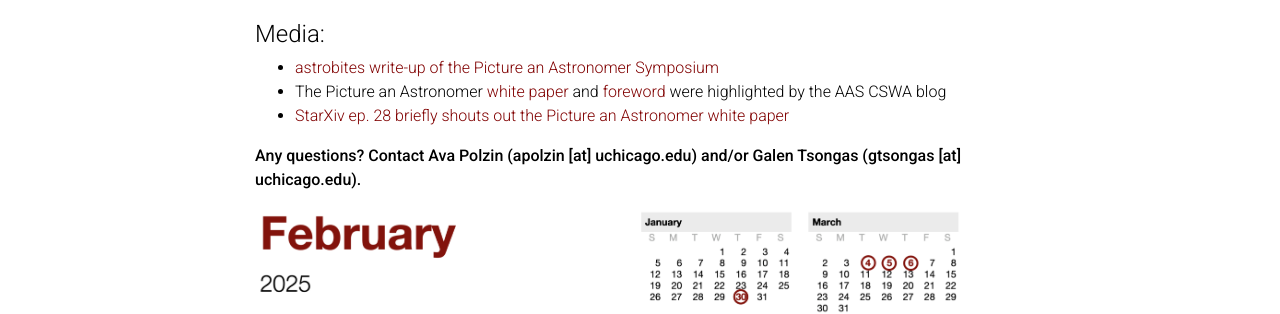
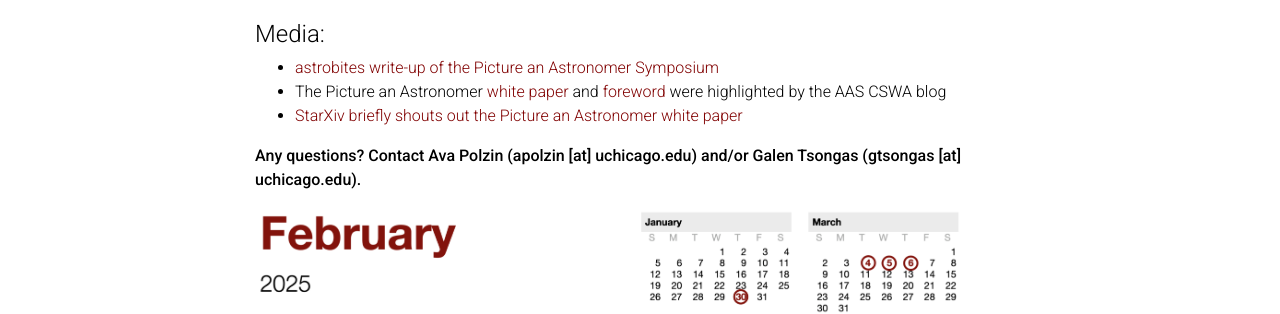
Before and after one commit to pictureanastronomer/pictureanastronomer.github.io, a Jekyll site: the page built from _pages/home.md, in a window 1280 px wide and 900 px high, scrolled down 621 px. Shown: the part 154-468 px from the top of the window. Built offline with Jekyll 4.4.1, drawn with Linux system fonts in a browser that asks for light colours; nearby versions of some CDN libraries; comment, search, counter and statistics services are not loaded; a style sheet for code colours, icons or effects is not loaded.

Commit message:
update media

```diff
--- a/_pages/home.md
+++ b/_pages/home.md
@@ -30,7 +30,7 @@ The Picture an Astronomer white paper, which came out of our March 2025 symposiu
 #### Media:
 - [astrobites write-up of the Picture an Astronomer Symposium](https://astrobites.org/2025/02/11/the-picture-an-astronomer-symposium/){:target="_blank"}
 - The Picture an Astronomer [white paper](https://womeninastronomy.blogspot.com/2026/01/crosspost-picture-astronomer-best.html){:target="_blank"} and [foreword](https://womeninastronomy.blogspot.com/2026/01/meg-urrys-full-remarks-from-cswa1400.html){:target="_blank"} were highlighted by the AAS CSWA blog
-- [StarXiv ep. 28 briefly shouts out the Picture an Astronomer white paper](https://starxiv.com/2026/01/12/episode-28-fading-stars-digesting-planets-and-dark-matter-conundrums/){:target="_blank"}
+- [StarXiv briefly shouts out the Picture an Astronomer white paper](https://starxiv.com/2026/01/12/episode-28-fading-stars-digesting-planets-and-dark-matter-conundrums/){:target="_blank"}
 
 
 **Any questions? Contact Ava Polzin (apolzin [at] uchicago.edu) and/or Galen Tsongas (gtsongas [at] uchicago.edu).**
```
